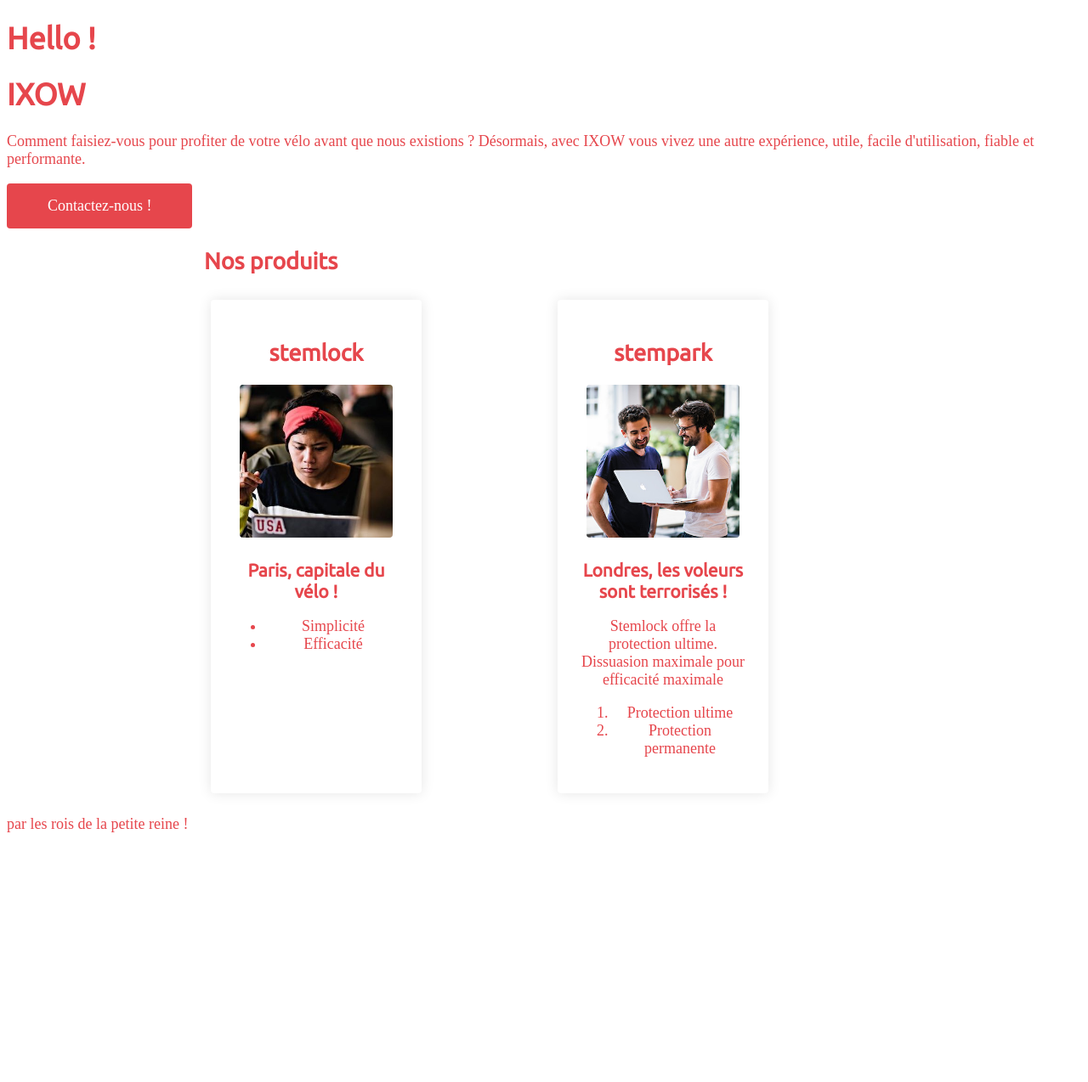
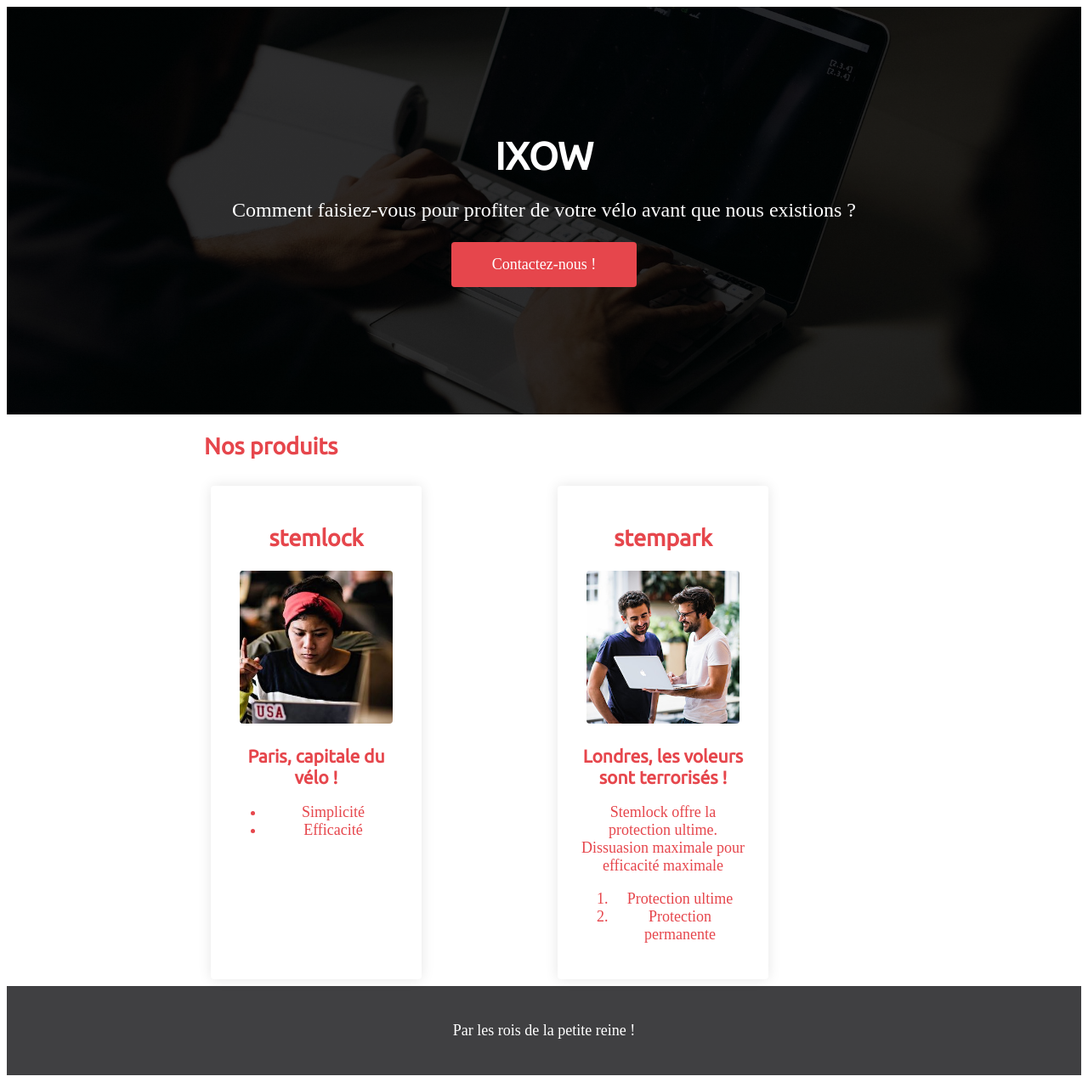
Before and after one commit to clement-gauthier/landing, a plain HTML site: page index.html in a window 1280 px wide. Shown: the whole page at 85% size. Before the commit the page ends 999 px from the top, so only its background shows below. Drawn offline with Linux system fonts and the light colour scheme.

Commit message:
Add files via upload

```diff
--- a/index.html
+++ b/index.html
@@ -9,19 +9,19 @@
 
   <link rel="stylesheet" href="style.css">
 </head>
+
  <body>
-  <h1>Hello ! </h1>
   <!-- Banner section -->
-  <div class="Banner">
+  <div class="banner">
   	<H1>IXOW</H1>
-  	<p> Comment faisiez-vous pour profiter de votre vélo avant que nous existions ? Désormais, avec IXOW vous vivez une autre expérience, utile, facile d'utilisation, fiable et performante. </p>
+  	<p> Comment faisiez-vous pour profiter de votre vélo avant que nous existions ? </p>
   	<a href="https://www.ixow.com" target="_blank" class="button-blue"> Contactez-nous ! </a>
-
    </div>
 
-  <!-- Cards section -->
    <div class="container">
   	<h2> Nos produits </h2>
+
+  <!-- Cards section -->
 
   	<div class="cards">
 
@@ -50,7 +50,7 @@
   </div>
   <!-- Footer section -->
   <div class="footer">
-    <p>par les rois de la petite reine ! </p>
+    <p>Par les rois de la petite reine !</p>
   </div>
  </body>
 </html>
--- a/style.css
+++ b/style.css
@@ -79,8 +79,7 @@ p {
 
 .card-white h3 {
   margin-bottom: 0;
-}
-}
+
 }
 
 .footer {
@@ -88,3 +87,7 @@ p {
   text-align: center;
   padding: 24px 0;
 }
+
+.footer p {
+  color: white;
+}
```
Lines whose indentation alone changed are shown as unchanged.
